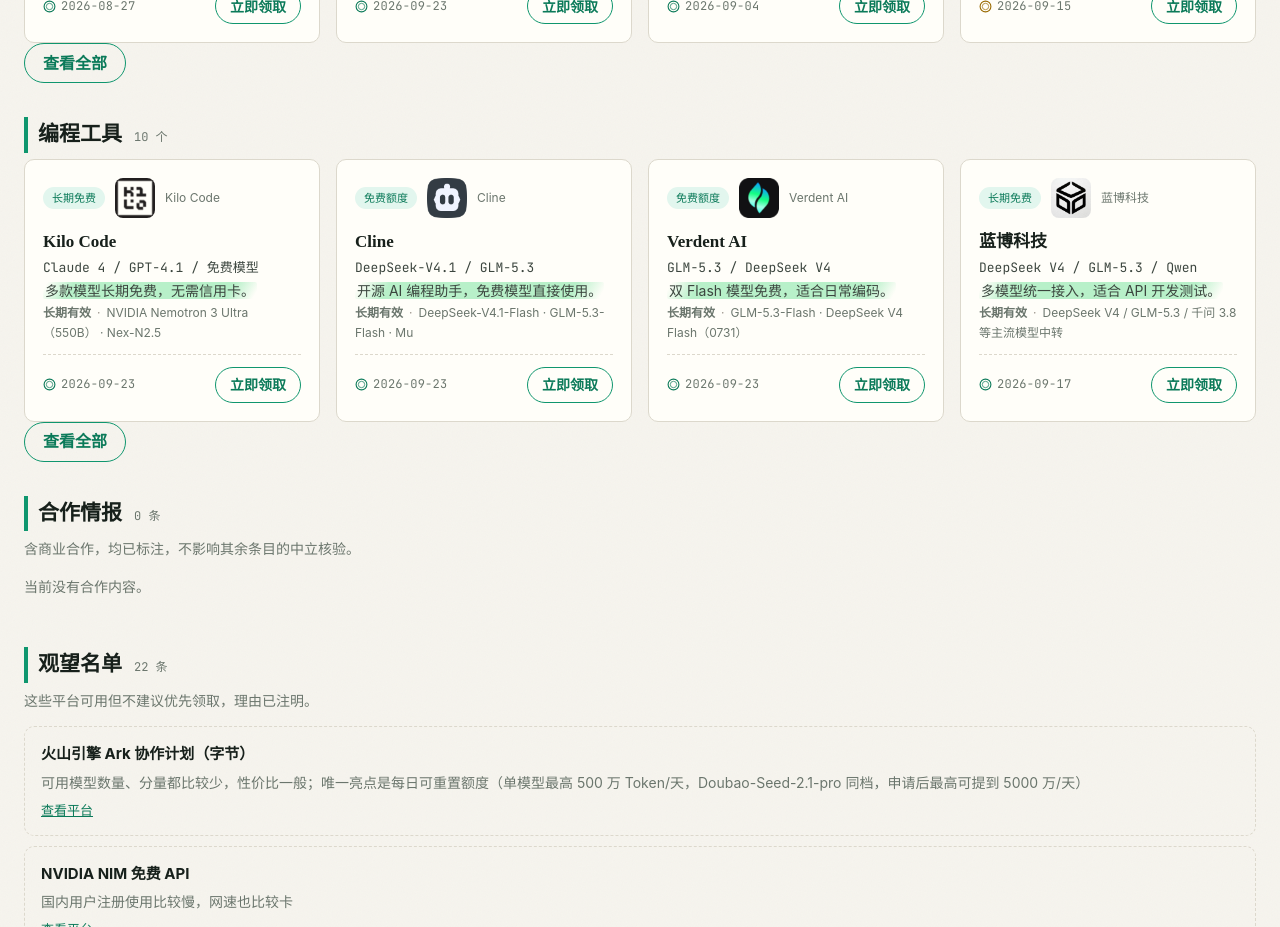
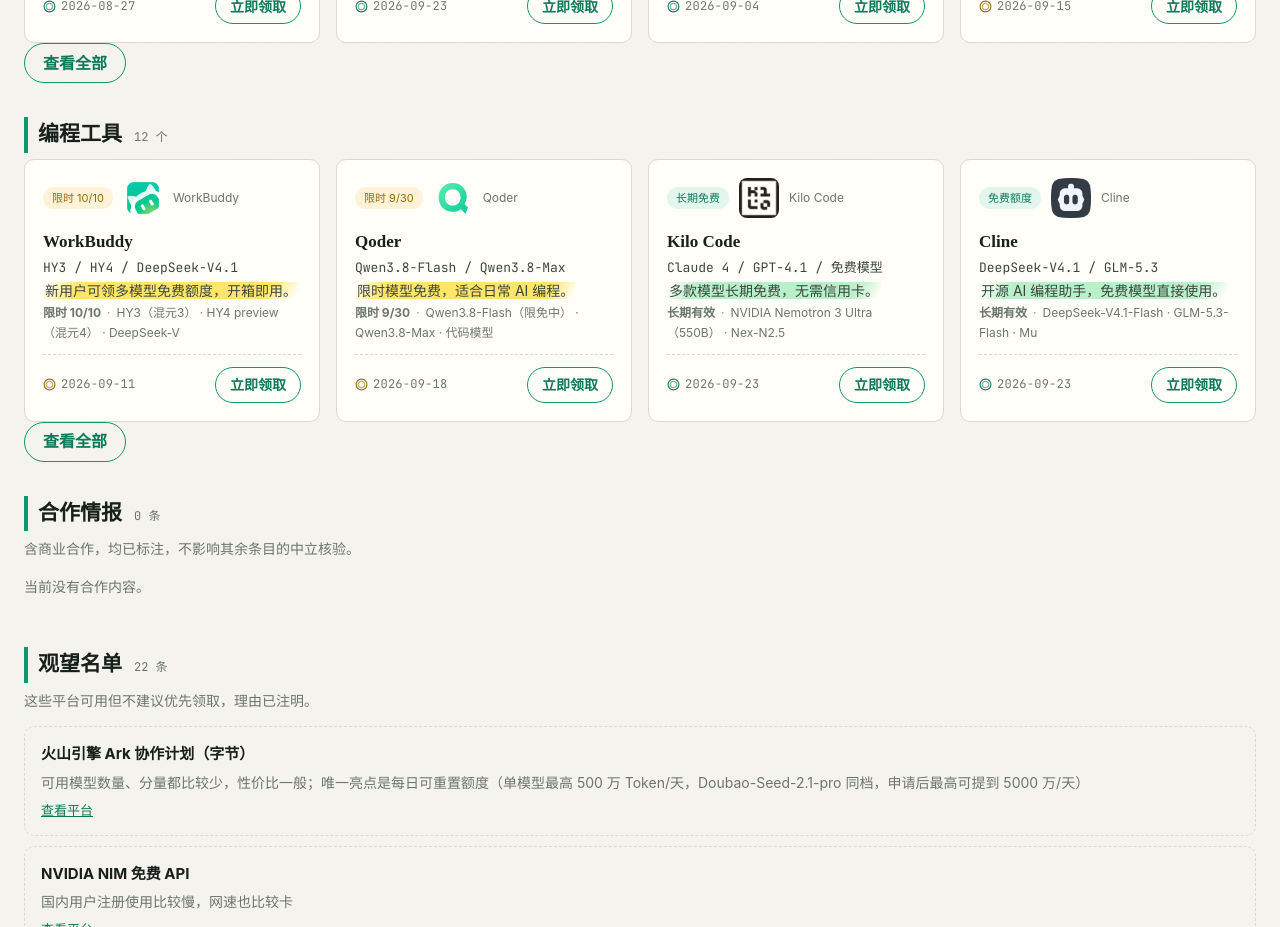
Before and after one commit to kentzou/freeToken, a Next.js app: page / in a window 1280 px wide. Shown: the part 1000-1927 px from the top of the page. Built offline with nearby package versions, Linux system fonts and the light colour scheme.

Commit message:
fix(ui): 精选区静态化回归镜像语义+尾斜杠统一（终审 Critical2/Minor#1）

```diff
--- a/src/components/FeaturedCard.tsx
+++ b/src/components/FeaturedCard.tsx
@@ -20,9 +20,8 @@
       ? "集成多模型的生产力平台，注册即送可观免费额度。"
       : "支持多模型，免费额度助你更高效地完成项目。";
   const facts = ["免费额度", index === 0 ? "新用户领取" : "注册即送", `已核验 ${card.updated}`];
-  const variant = index === 0 ? "is-workbuddy" : "is-qoder";
   return (
-    <article className={`featured-card ${variant}`} data-testid="featured-card">
+    <article className="featured-card" data-testid="featured-card">
       <div className="featured-content">
         <p className="product-line">
           {/* eslint-disable-next-line @next/next/no-img-element */}
--- a/src/components/HomeClient.tsx
+++ b/src/components/HomeClient.tsx
@@ -3,7 +3,7 @@
 import { useCallback, useEffect, useMemo, useRef, useState } from "react";
 import type { FilterType, MetaJson, RulesJson, SiteConfig, TokenCard, WatchItem } from "@/lib/types";
 import { compiledRules } from "@/lib/rules";
-import { chipCounts, matchesFilter } from "@/lib/catalog";
+import { chipCounts, matchesFilter, splitByCategory } from "@/lib/catalog";
 import FilterChips from "./FilterChips";
 import FeaturedCard from "./FeaturedCard";
 import PartnerCard from "./PartnerCard";
@@ -58,8 +58,13 @@
   const filter = useMemo(() => ({ type, query }), [type, query]);
   const matched = useMemo(() => vis.filter((c) => matchesFilter(c, filter)), [vis, filter]);
   const counts = useMemo(() => chipCounts(vis), [vis]);
-  const featured = matched.slice(0, 2) as [TokenCard, TokenCard?];
-  const rest = matched.slice(2);
+  /* 精选区与筛选无关：镜像 app.js:1136 在 renderCatalog 之外只渲染一次
+     editorial.slice(0,2)（editorial = VISIBLE 剔除「项目」，app.js:1050），
+     搜索/切 chip 都不动它；区块列表用完整 matched（精选卡同现于区块，镜像无排除逻辑） */
+  const featured = useMemo(
+    () => splitByCategory(vis).editorial.slice(0, 2) as [TokenCard, TokenCard?],
+    [vis]
+  );
   const partners = useMemo(() => vis.filter((c) => c.type === "项目"), [vis]);
   const openPoster = useCallback((src: string, name: string) => setPoster({ src, name }), []);
 
@@ -92,7 +97,7 @@
         id="models"
         title="大模型"
         kind="大模型"
-        items={rest}
+        items={matched}
         filter={filter}
         rules={rules}
         onPoster={openPoster}
@@ -105,7 +110,7 @@
         id="tools"
         title="编程工具"
         kind="工具"
-        items={rest}
+        items={matched}
         filter={filter}
         rules={rules}
         onPoster={openPoster}
--- a/src/lib/href.ts
+++ b/src/lib/href.ts
@@ -11,13 +11,16 @@
   return pageHref(`/intel/${detailSlug(card.name, rules)}/`);
 }
 
-/** 内部页面链接：/about/ → <BASE>/about/ */
+/** 内部页面链接：/about → <BASE>/about/（trailingSlash:true 的规范形态：补尾斜杠、去重复斜杠；
+ *  根路径例外保持 <BASE>/，资源路径见 assetPath——绝不带尾斜杠） */
 export function pageHref(path: string): string {
-  return `${BASE}/${path.replace(/^\/+/, "")}`;
+  const p = path.replace(/^\/+/, "").replace(/\/+$/, "");
+  return `${BASE}/${p}${p ? "/" : ""}`;
 }
 
-/** 静态资源：assets/logos/x.png → <BASE>/assets/logos/x.png（外链原样返回） */
+/** 静态资源：assets/logos/x.png → <BASE>/assets/logos/x.png（外链原样返回）。
+ *  独立拼 BASE，不经 pageHref——资源名可能以 / 结尾，绝不能被补成目录尾斜杠。 */
 export function assetPath(rel: string): string {
   if (/^https?:\/\//i.test(rel)) return rel;
-  return pageHref(rel.replace(/^\.?\/+/, ""));
+  return `${BASE}/${rel.replace(/^\.?\/+/, "")}`;
 }
```
Also changed, not shown: 1 other file (tests, documents, lock files or other folders).
